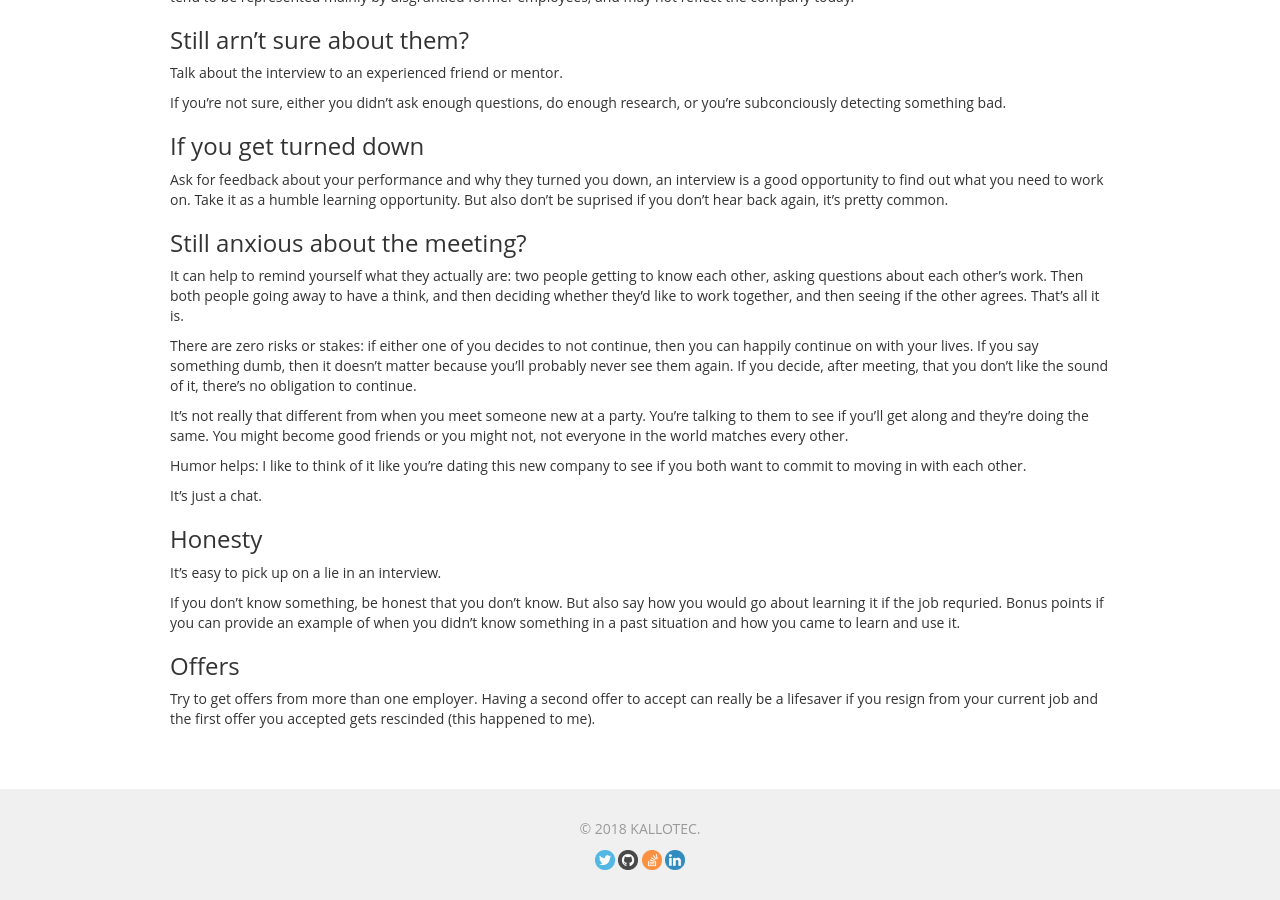
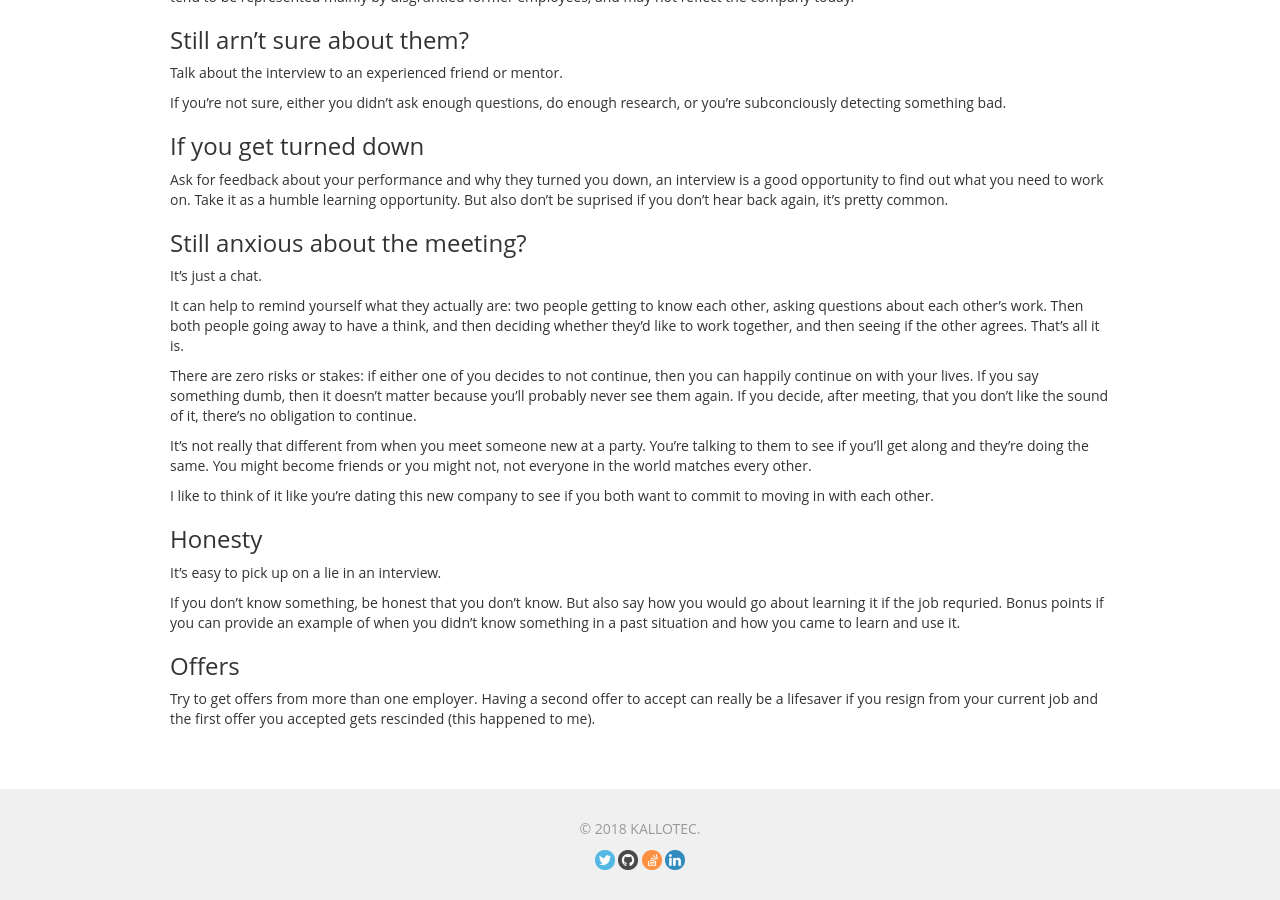
Before and after one commit to kallotec/kallotec.github.io, a Jekyll site: the page built from _posts/2018-07-30-short-guide-to-interviews.markdown, in a window 1280 px wide and 900 px high, scrolled down 2267 px. Built offline with Jekyll 4.4.1, drawn with Linux system fonts in a browser that asks for light colours.

Commit message:
Update 2018-07-30-short-guide-to-interviews.markdown
interview article update

```diff
--- a/_posts/2018-07-30-short-guide-to-interviews.markdown
+++ b/_posts/2018-07-30-short-guide-to-interviews.markdown
@@ -104,15 +104,15 @@ Ask for feedback about your performance and why they turned you down, an intervi
 
 ### Still anxious about the meeting?
 
+It's just a chat.
+
 It can help to remind yourself what they actually are: two people getting to know each other, asking questions about each other's work. Then both people going away to have a think, and then deciding whether they'd like to work together, and then seeing if the other agrees. That's all it is.
 
 There are zero risks or stakes: if either one of you decides to not continue, then you can happily continue on with your lives. If you say something dumb, then it doesn't matter because you'll probably never see them again. If you decide, after meeting, that you don't like the sound of it, there's no obligation to continue.
 
-It's not really that different from when you meet someone new at a party. You're talking to them to see if you'll get along and they're doing the same. You might become good friends or you might not, not everyone in the world matches every other.
+It's not really that different from when you meet someone new at a party. You're talking to them to see if you'll get along and they're doing the same. You might become friends or you might not, not everyone in the world matches every other.
 
-Humor helps: I like to think of it like you're dating this new company to see if you both want to commit to moving in with each other.
-
-It's just a chat.
+I like to think of it like you're dating this new company to see if you both want to commit to moving in with each other.
 
 ### Honesty
 
```
